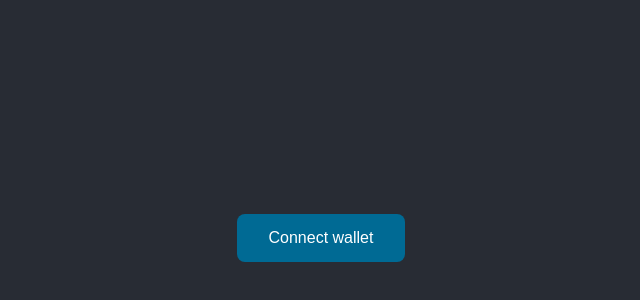
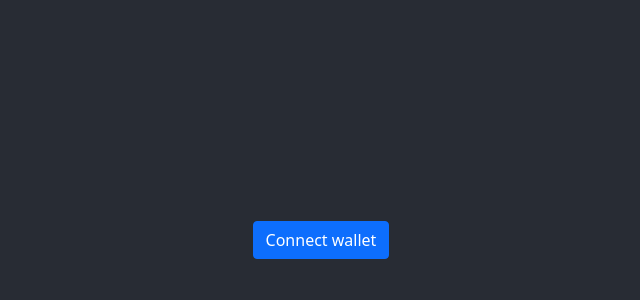
Before and after one commit to advra/algo-wallet-modal, a React (Create React App) app: page / in a window 1280 px wide. Shown: the part 162-462 px from the top of the page, without its empty margins (319-959 px from the left). Built offline with nearby package versions, Linux system fonts and the light colour scheme; what @randlabs/myalgo-connect, @walletconnect/client would draw is missing.

Commit message:
Initial transfer to react-bootstrap styling

```diff
--- a/package.json
+++ b/package.json
@@ -10,7 +10,9 @@
     "@testing-library/user-event": "^12.1.10",
     "@walletconnect/client": "^1.6.6",
     "@walletconnect/qrcode-modal": "^1.6.6",
+    "bootstrap": "5.1.3",
     "react": "^17.0.2",
+    "react-bootstrap": "^2.0.2",
     "react-dom": "^17.0.2",
     "react-scripts": "4.0.3",
     "typescript": "^4.5.2",
--- a/src/App.js
+++ b/src/App.js
@@ -1,6 +1,15 @@
 import logo from './logo.svg';
 import './App.css';
+import { Button, Row, Col } from 'react-bootstrap';
+
 import ConnectButton from './ConnectButton';
+
+<link
+  rel="stylesheet"
+  href="https://cdn.jsdelivr.net/npm/bootstrap@5.1.3/dist/css/bootstrap.min.css"
+  integrity="sha384-1BmE4kWBq78iYhFldvKuhfTAU6auU8tT94WrHftjDbrCEXSU1oBoqyl2QvZ6jIW3"
+  crossorigin="anonymous"
+/>
 
 function App() {
   return (
--- a/src/components/modal.js
+++ b/src/components/MyModal.js
@@ -4,13 +4,14 @@ import { Dialog, Transition } from '@headlessui/react'
 import { WalletButton } from './walletButton'
 
 import { useWallet } from '../context/ProvideWallet'
+import { Button } from 'react-bootstrap'
 
-export const Modal = ({ isOpen, closeModal }) => {
+export const MyModal = ({ isOpen, closeModal }) => {
   return (
     <Transition appear show={isOpen} as={Fragment}>
       <Dialog
         as="div"
-        className="bg-gray-300 bg-opacity-25 fixed inset-0 z-10 overflow-y-auto"
+        className="bg-gray-250 bg-opacity-25 fixed inset-0 z-10 overflow-y-auto"
         onClose={closeModal}
       >
         <Dialog.Overlay className="fixed inset-0 bg-black bg-opacity-25" />
@@ -61,14 +62,11 @@ const ModalContent = ({ closeModal }) => {
   }
   return (
     <>
-      <Dialog.Title
-        as="h3"
-        className="text-lg font-medium leading-6 text-gray-900"
-      >
+      <Dialog.Title as="h3" className="text-lg font-medium">
         Select Wallet
       </Dialog.Title>
 
-      <div className="grid grid-cols-2 gap-8 mt-4">
+      <div className="grid grid-cols-1 gap- mt-4">
         {getWallets().map(wallet =>
           !!wallet ? (
             <WalletButton key={wallet.id} info={wallet} onClick={() => onClick(wallet)} />
@@ -77,16 +75,15 @@ const ModalContent = ({ closeModal }) => {
       </div>
 
       <div className="hidden">
-        <button
+        <Button
           type="button"
-          className="inline-flex justify-center px-4 py-2 text-sm font-medium text-red-900 bg-red-100 border border-transparent rounded-md hover:bg-red-200 focus:outline-none focus-visible:ring-2 focus-visible:ring-offset-2 focus-visible:ring-red-500"
           onClick={closeModal}
         >
           Cancel
-        </button>
+        </Button>
       </div>
     </>
   );
 }
 
-export default Modal;
+export default MyModal;
--- a/src/components/walletButton.js
+++ b/src/components/walletButton.js
@@ -1,16 +1,17 @@
 import React from 'react'
+import { Button } from 'react-bootstrap'
 
 export const WalletButton = ({ info, onClick }) => {
   return (
-    <button
-      onClick={onClick}
-      className="xcard bg-white flex flex-col p-2 justify-center items-center rounded-md shadow hover:shadow-md focus:outline-none"
+    <Button
+      onClick={onClick} className="xcard bg-white rounded-md items-center"
+      // className="xcard bg-white flex flex-col p-2 justify-center items-center rounded-md shadow hover:shadow-md focus:outline-none"
     >
-      <img src={info.logo} className="object-center object-cover rounded-full h-20 w-20" />
+      <img src={info.logo}/>
       <p className="text-lg font-bold">
         {info.name}
       </p>
-    </button>
+    </Button>
   );
 }
 
--- a/src/components/walletSelector.js
+++ b/src/components/walletSelector.js
@@ -1,8 +1,9 @@
 import React, { useState, useEffect } from 'react'
 import PropTypes from 'prop-types';
 
-import { Modal } from './modal'
+import { MyModal } from './mymodal'
 import { ProvideWallet, useWallet } from '../context/ProvideWallet';
+import { Button } from 'react-bootstrap';
 
 /**
  * Primary UI component for user interaction
@@ -37,15 +38,11 @@ const SelectorContent = ({ returnWallet, validWallets }) => {
   return (
     <>
       <div className="flex items-center justify-center">
-        <button
-          type="button"
-          onClick={openModal}
-          // className="px-4 py-2 text-sm font-medium text-white bg-black rounded-md bg-opacity-100 hover:bg-opacity-75 focus:outline-none focus-visible:ring-2 focus-visible:ring-white focus-visible:ring-opacity-75"
-        >
+        <Button variant="primary" onClick={openModal}>
           Connect wallet
-        </button>
+        </Button>
       </div>
-      <Modal isOpen={isOpen} closeModal={closeModal} />
+      <MyModal isOpen={isOpen} closeModal={closeModal} />
     </>
   );
 };
--- a/src/index.css
+++ b/src/index.css
@@ -11,23 +11,3 @@ code {
   font-family: source-code-pro, Menlo, Monaco, Consolas, 'Courier New',
     monospace;
 }
-
-button {
-  border-radius: 8px;
-  font-size: 16px;
-  background-color: #006a94;
-  border: none;
-  color: white;
-  padding: 15px 32px;
-  text-align: center;
-  cursor: pointer;
-}
-
-button:hover {
-  background-color: #0e95ca; /* lighter */
-  color: white;
-}
-
-button:active {
-  background-color: #09678b; /* darker */
-}
--- a/src/index.js
+++ b/src/index.js
@@ -4,7 +4,8 @@ import './index.css';
 import App from './App';
 import reportWebVitals from './reportWebVitals';
 
-import "./styles/tailwind.css"
+// import "./styles/tailwind.css"
+import 'bootstrap/dist/css/bootstrap.min.css';
 import { WalletSelector } from "./components/walletSelector"
 export { WalletSelector }
 
--- a/src/styles/tailwind.css
+++ /dev/null
@@ -1,13 +0,0 @@
-@tailwind base;
-@tailwind components;
-@tailwind utilities;
-
-.xcard {
-  transition: transform 0.3s ease-in-out;
-
-  &:hover {
-    img {
-      transform: scale(1.05);
-    }
-  }
-}
```
Also changed, not shown: 2 other files (tests, documents, lock files or other folders).
